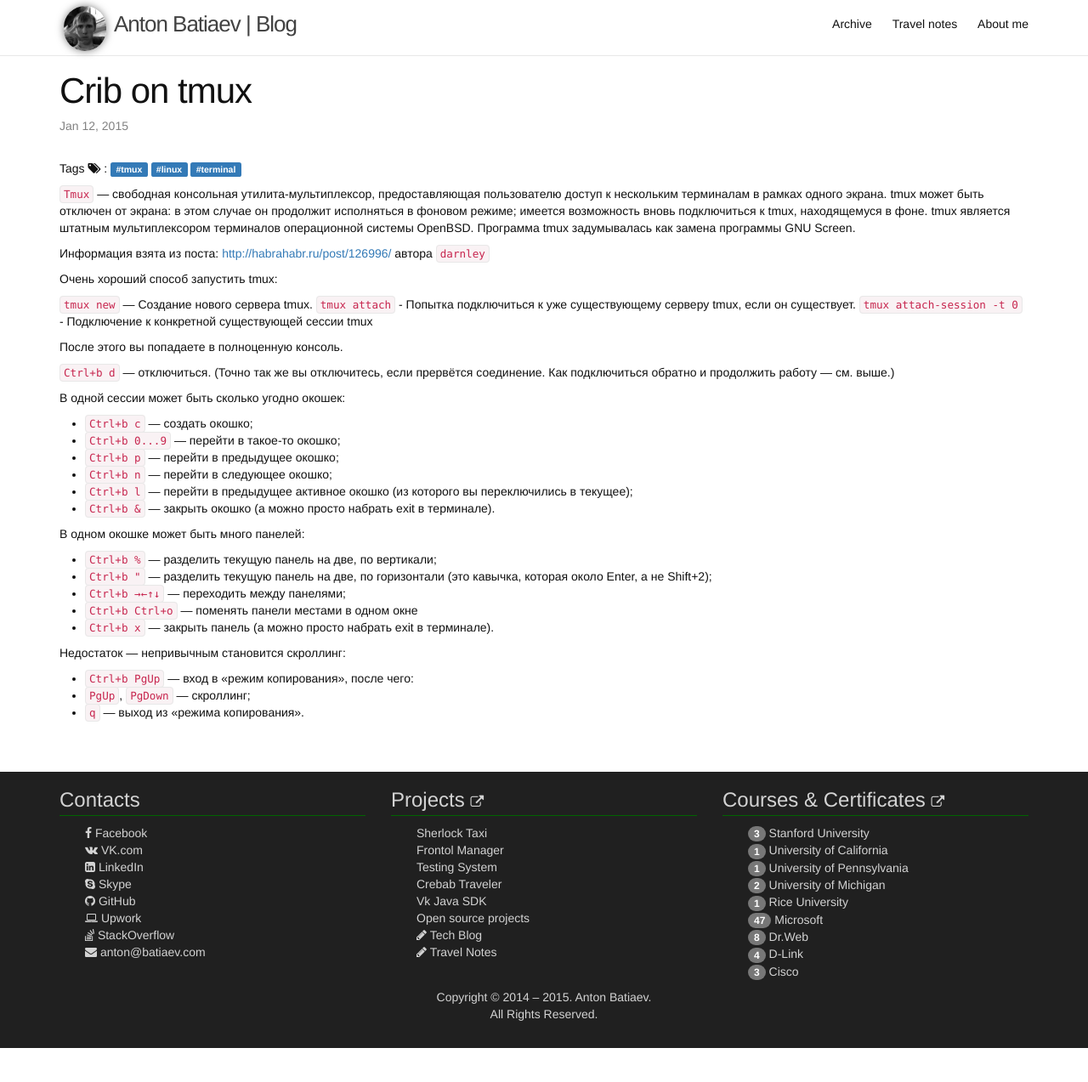
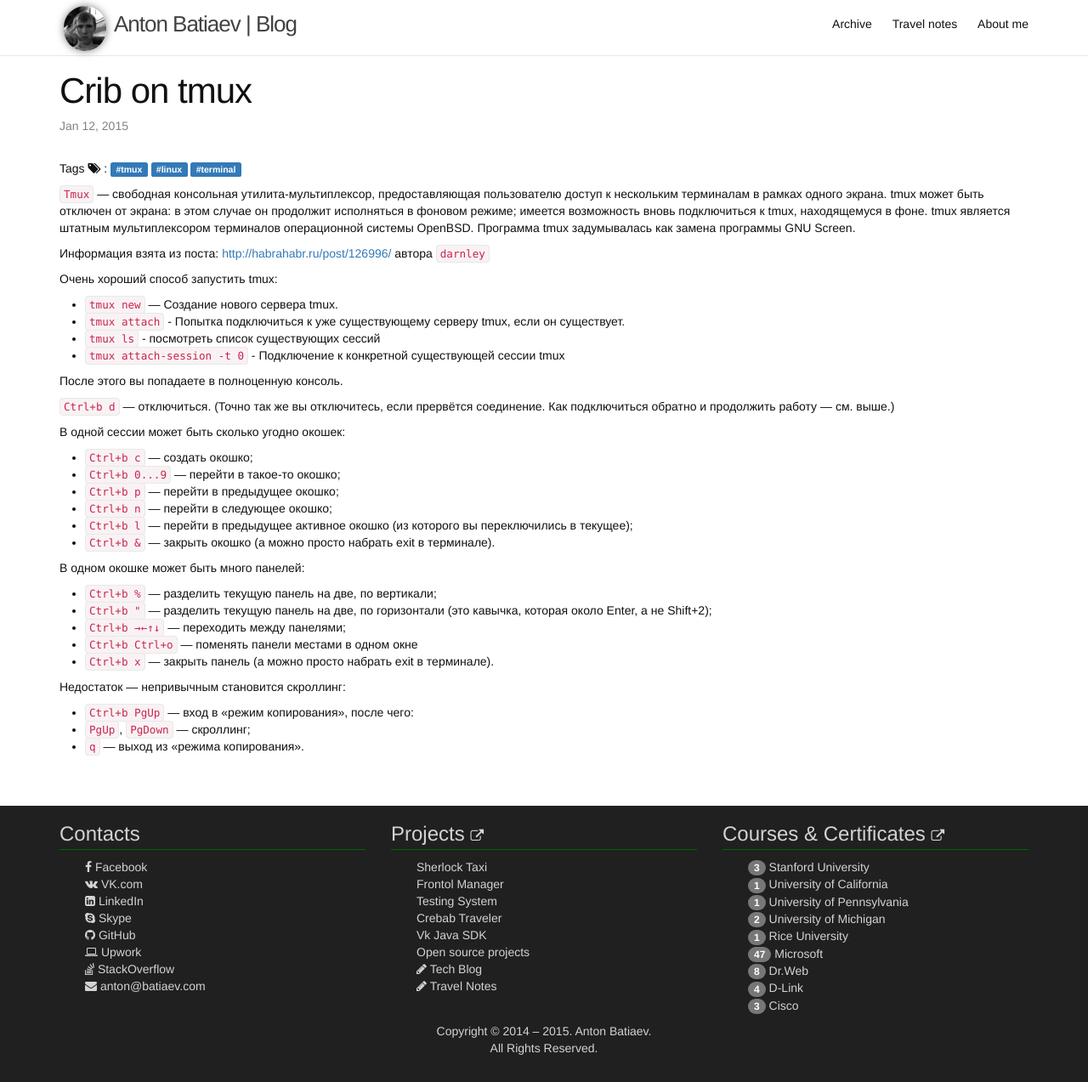
Before and after one commit to Batiaev/blog, a Jekyll site: the page built from _posts/2015-01-12-crib-on-tmux.md, in a window 1280 px wide. Shown: the whole page at 85% size. Built offline with Jekyll 4.4.1, drawn with Linux system fonts in a browser that asks for light colours; before the commit the page ends 1233 px from its top, so only the background shows below that.

Commit message:
fix designs for tmux post

```diff
--- a/_posts/2015-01-12-crib-on-tmux.md
+++ b/_posts/2015-01-12-crib-on-tmux.md
@@ -12,9 +12,10 @@ categories: tmux linux terminal
 
 Очень хороший способ запустить tmux:
 
-`tmux new` — Создание нового сервера tmux.
-`tmux attach` - Попытка подключиться к уже существующему серверу tmux, если он существует.
-`tmux attach-session -t 0` - Подключение к конкретной существующей сессии tmux
+- `tmux new` — Создание нового сервера tmux.
+- `tmux attach` - Попытка подключиться к уже существующему серверу tmux, если он существует.
+- `tmux ls` - посмотреть список существующих сессий
+- `tmux attach-session -t 0` - Подключение к конкретной существующей сессии tmux
 
 После этого вы попадаете в полноценную консоль.
 
```
